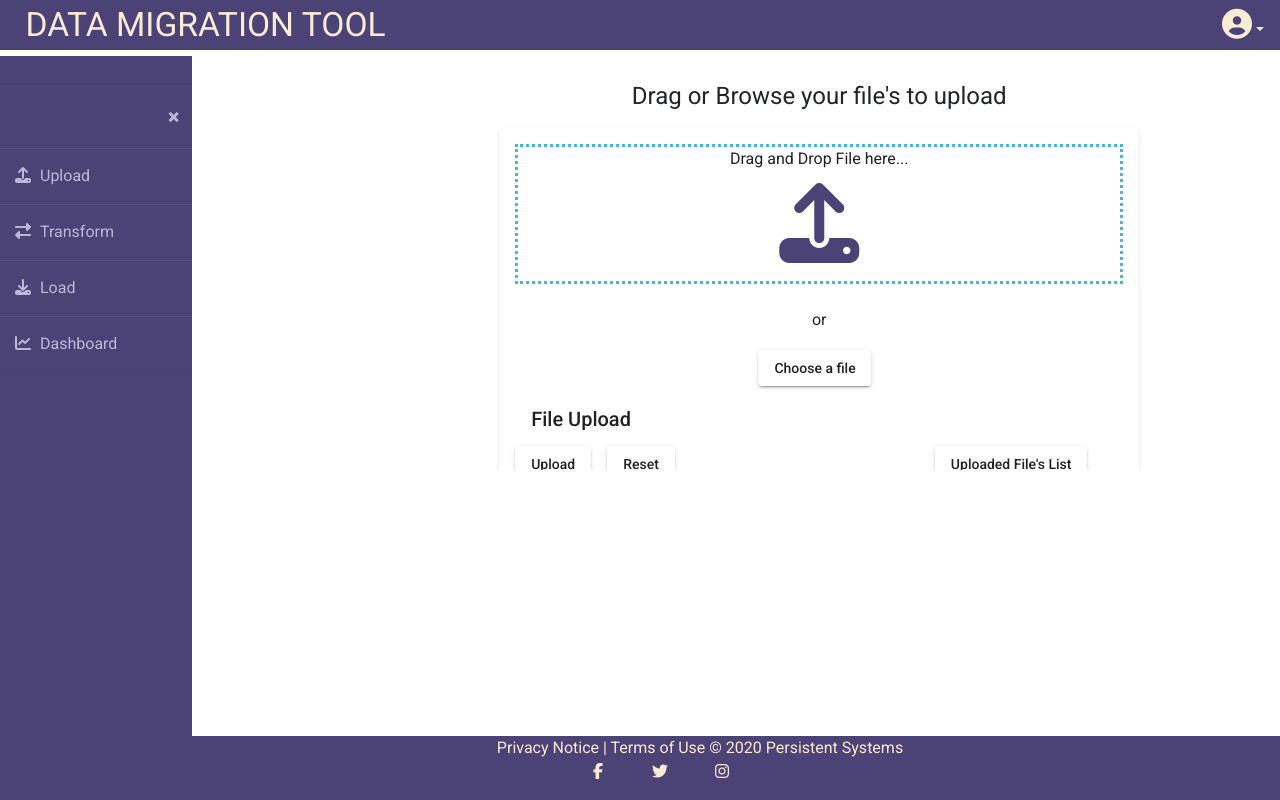
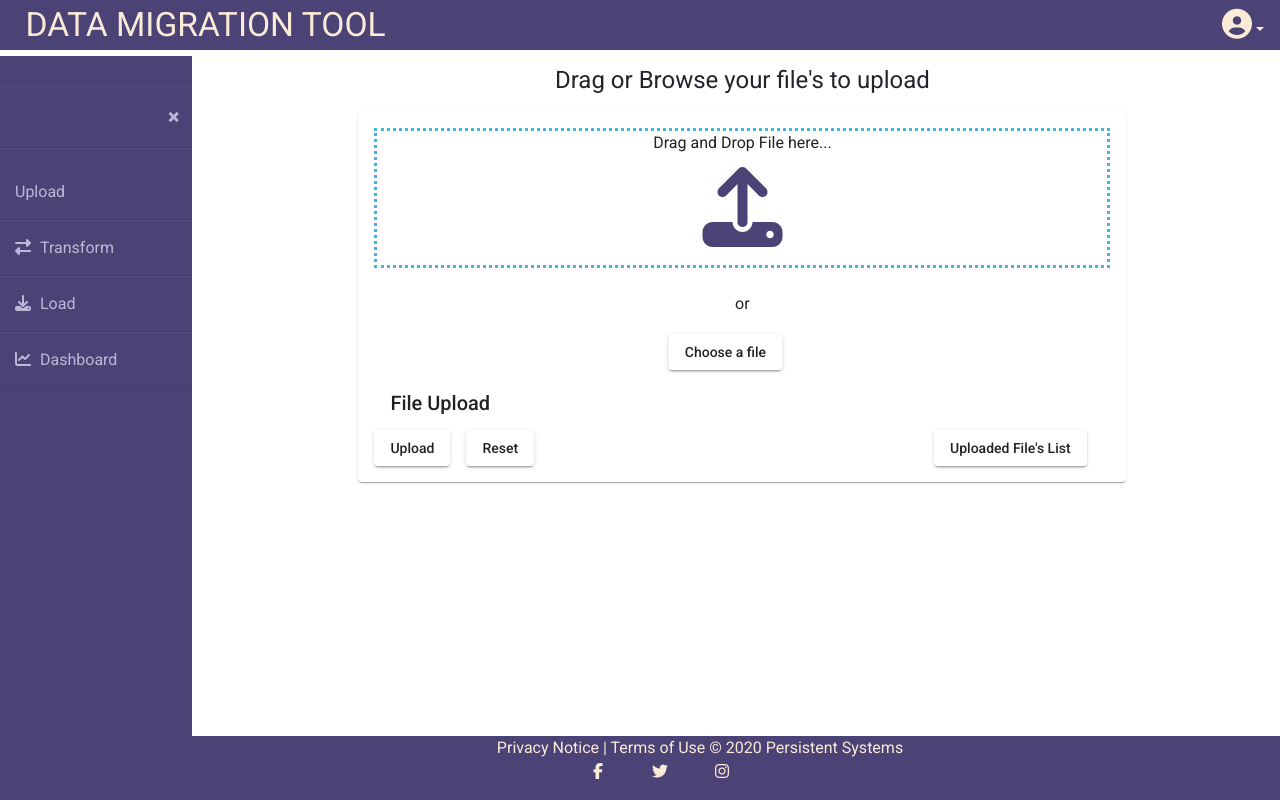
Before and after one commit to sneha-gandhat/Data-Migration-Tool, an Angular app: page /upload in a window 1280 px wide. Built offline with nearby package versions, Linux system fonts and the light colour scheme.

Commit message:
Progress Bar added

```diff
--- a/src/app/services/file-upload.service.ts
+++ b/src/app/services/file-upload.service.ts
@@ -1,6 +1,6 @@
 import { Injectable } from '@angular/core';
 import { Observable, throwError } from 'rxjs';
-import { HttpClient } from '@angular/common/http';
+import { HttpClient, HttpEvent, HttpRequest, HttpHeaders } from '@angular/common/http';
 import { map, catchError } from 'rxjs/operators';
 import { File } from '../upload-file-list/file';
 // import { FileService } from 'file.service';
@@ -28,20 +28,16 @@ export class FileUploadService {
         return this.httpclient.delete(fileDeleteUri);
       }
 
-      public uploadFileToServer(files:any) :any{
+        public uploadFileToServer(file:any) : Observable<HttpEvent<any>> {
         const formData: FormData = new FormData();
 
-        files.forEach(element => {
-          console.log(element.selectedFile);
-          formData.append('files', element.selectedFile);
+        formData.append('file', file);
+
+        const req = new HttpRequest('POST', "http://localhost:8080/ETLfileservice/uploadFile", formData, {
+          reportProgress: true,
+          responseType: 'json'
         });
-          console.log("In a Fileservice..");
-        // upload(file: File): Observable<HttpEvent<any>> {
 
-           console.log("Sending File..");
-          // console.log(formData.get('file'));
-         return this.httpclient.post("http://localhost:8080/ETLfileservice/uploadFiles",formData);
-
-      }
-
+        return this.httpclient.request(req);
+  }
 }
--- a/src/app/uploadfiles/uploadfiles.component.css
+++ b/src/app/uploadfiles/uploadfiles.component.css
@@ -4,14 +4,13 @@
 }
 
 .main{
-  position: fixed;
-  top: 5em;
-  left: 20em;
-  max-height: 390px;
-  overflow-y: scroll;
-  overflow-x: hidden;
-  width: 78vw;
+  width: 60vw;
+  margin: auto;
 }
+.custom-tooltip {
+  background-color: #4b4276;
+  font-size: 11px;
+  }
 
 .filelists{
   overflow-y: scroll;
--- a/src/app/uploadfiles/uploadfiles.component.html
+++ b/src/app/uploadfiles/uploadfiles.component.html
@@ -1,7 +1,10 @@
-<div class="main">
+<div>
   <h1 style="text-align: center">Drag or Browse your file's to upload</h1>
-  <mat-card style="width: 50vw; margin: auto">
-    <div id="drop_zone" (drop)="dropHandler($event)" (dragover)="dragOverHandler($event)">
+  <mat-card class ="main">
+    <div
+    matTooltip="Drag you file and drop it here to upload"
+    matTooltipPosition="below" matTooltipHideDelay="100" matTooltipClass="custom-tooltip"
+    id="drop_zone" (drop)="dropHandler($event)" (dragover)="dragOverHandler($event)">
       <p>Drag and Drop File here...</p>
       <i class="fas fa-upload fa-5x"></i>
     </div>
@@ -9,7 +12,10 @@
     <div class="choose">
       <p>or</p><br>
       <div class="center">
-       <button style='margin-right:16px' #buttonElem mat-raised-button (blur)="onBlur()" multiple (click)="openDialog()">Choose a file</button>
+       <button
+       matTooltip="Select files to upload"
+       matTooltipPosition="below" matTooltipHideDelay="100" matTooltipClass="custom-tooltip"
+       style='margin-right:16px' #buttonElem mat-raised-button (blur)="onBlur()" multiple (click)="openDialog()">Choose a file</button>
        <input #inputFile type="file" hidden multiple (click)="loading = true" accept=".json,.xml" (change)="onChange($event)">
 
        <button #buttonElem mat-raised-button hidden (blur)="onBlur()" multiple (click)="openDialog1()">Choose a Folder</button>
@@ -24,12 +30,26 @@
       <div *ngFor="let file of selectedFiles" class="file-list">
       <h4 *ngIf="file?.fileName.length > 0">{{file?.fileName}}</h4>
       <mat-progress-bar style="margin-top: 30px" mode="determinate" [value]="file?.uploadedPercent"></mat-progress-bar>
-      <i class="fas fa-trash-alt fa-lg" (click)="deleteFile(file)"></i>
+     <i *ngIf="file?.uploadCompleted != true" class="fas fa-trash-alt fa-lg" (click)="deleteFile(file)"></i>
+      <span *ngIf="file?.uploadCompleted == true" style="color: green;">Uploaded</span>
     </div>
+
   </div>
-    <button mat-raised-button  style='margin-right:16px' (click)="uploadFiles()">Upload</button>
-    <button mat-raised-button style='margin-right:260px' (click)="resetFiles()">Reset</button>
-    <button mat-raised-button  (click)="loadTransform()">Uploaded File's List</button>
+    <button
+    matTooltip="Upload all the selected files"
+    matTooltipPosition="below" matTooltipHideDelay="100" matTooltipClass="custom-tooltip"
+    mat-raised-button  style='margin-right:16px' (click)="uploadFiles()">Upload</button>
+
+    <button
+    matTooltip="Remove all the selected files"
+    matTooltipPosition="below" matTooltipHideDelay="100" matTooltipClass="custom-tooltip"
+    mat-raised-button style='margin-right:400px' (click)="resetFiles()">Reset</button>
+
+    <button
+    matTooltip="Upload all the selected files"
+    matTooltipPosition="below" matTooltipHideDelay="100" matTooltipClass="custom-tooltip"
+    mat-raised-button  (click)="loadTransform()">Uploaded File's List</button>
+
     <router-outlet> </router-outlet>
     <i class="fas fa-arrow-right fa-3x" hidden></i>
   </mat-card>
--- a/src/app/uploadfiles/uploadfiles.component.ts
+++ b/src/app/uploadfiles/uploadfiles.component.ts
@@ -1,15 +1,19 @@
 import { Router } from '@angular/router';
-import { Component, OnInit,ViewChild } from '@angular/core';
-import { HttpClient, HttpHeaders, HttpRequest, HttpEventType } from "@angular/common/http";
+import { Component, OnInit,ViewChild,ViewEncapsulation } from '@angular/core';
+import { HttpClient, HttpHeaders, HttpRequest, HttpEventType, HttpResponse } from "@angular/common/http";
 import { summaryFileName } from '@angular/compiler/src/aot/util';
 import {UploadFileListComponent} from '../upload-file-list/upload-file-list.component'
 import { FileUploadService } from '../services/file-upload.service';
+
 @Component({
   selector: 'app-uploadfiles',
   templateUrl: './uploadfiles.component.html',
-  styleUrls: ['./uploadfiles.component.css']
+  styleUrls: ['./uploadfiles.component.css'],
+  encapsulation: ViewEncapsulation.None
 })
 export class UploadfilesComponent implements OnInit {
+	 progress = 0;
+     message = '';
 
   navLinks =[
     {path: 'transform', lable: 'Uploaded File List'}
@@ -118,24 +122,29 @@ export class UploadfilesComponent implements OnInit {
       )
   }
 
- uploadFiles(){
+   uploadFiles(){
+    this.progress = 0;
 
-      //  console.log(element.selectedFile);
-        this.fileService.uploadFileToServer(this.selectedFiles).subscribe(
-          data => {
-            console.log(data);
-            alert(data.length+" Files Uploaded Successfully !!");
-            this.selectedFiles.splice(0,this.selectedFiles.length);
-          },
-          error => {
-            alert("Not Able To Upload File");
-            alert(error.status);
-          }
-        );
-
-      // if(file.uploadedPercent < 100)
-      //   this.resumeUpload(file);
-
+    this.selectedFiles.forEach(element => {
+     this.fileService.uploadFileToServer(element.selectedFile).subscribe(
+       event => {
+         if (event.type === HttpEventType.UploadProgress) {
+          element.uploadedPercent = Math.round(100 * event.loaded / event.total);
+          element.uploadCompleted = true;
+         } else if (event instanceof HttpResponse) {
+           this.message = event.body.message;
+          // console.log("Message : "+this.message);
+           // this.fileInfos = this.fileService.getFiles();
+         }
+       },
+       err => {
+         this.progress = 0;
+         this.message = 'Could not upload the file!';
+         element = undefined;
+       });
+   });
+    //alert("File Upload Completed!!");
+   // this.selectedFiles = undefined;
   }
 
   resumeUpload(file){
```
